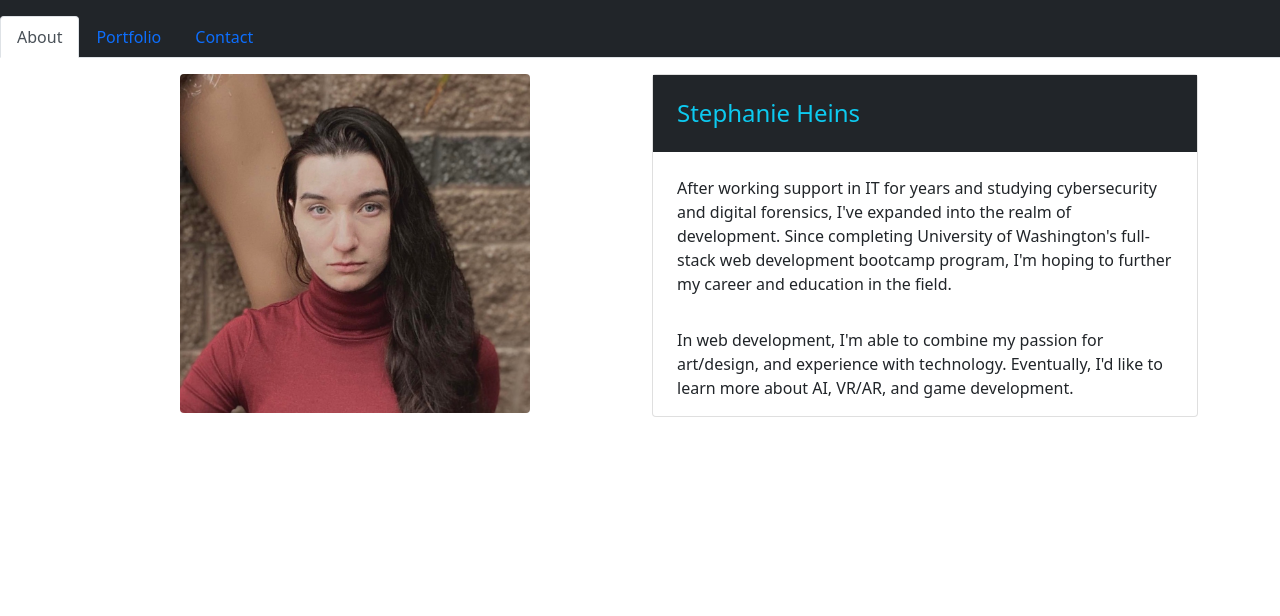
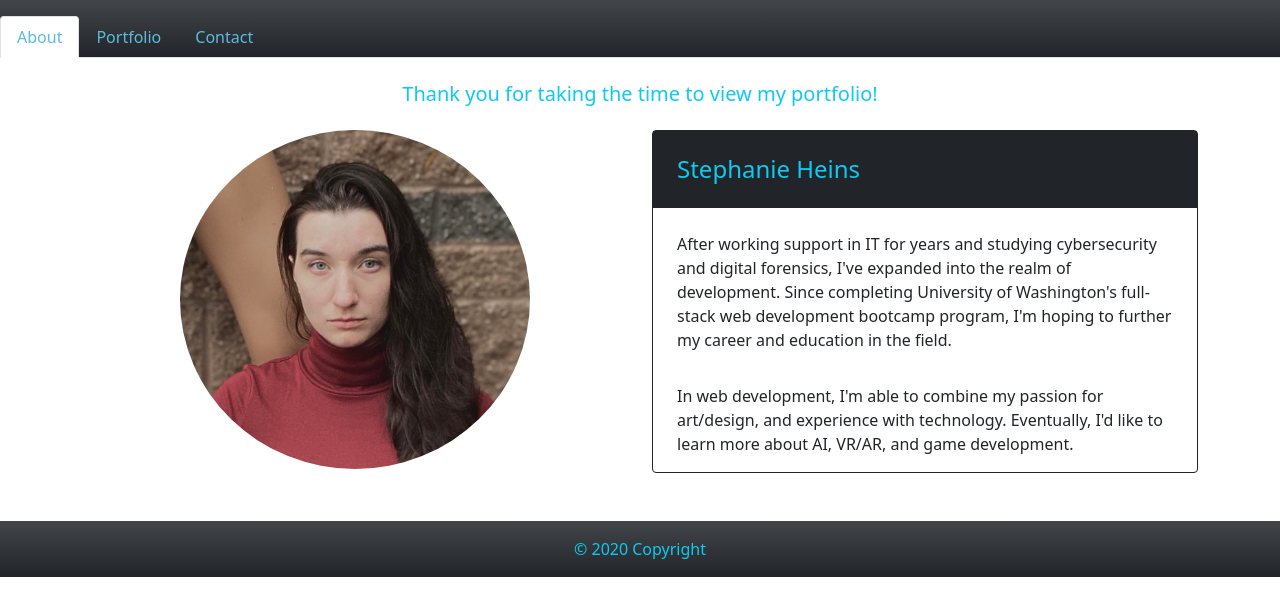
Before and after one commit to StephanieHeins/CurrentPortfolio, a React (Create React App) app: page / in a window 1280 px wide. Shown: the top 616 px of the page. Built offline with nearby package versions, Linux system fonts and the light colour scheme.

Commit message:
Added more format to pages & added header and footer

```diff
--- a/src/components/NavTabs.js
+++ b/src/components/NavTabs.js
@@ -4,7 +4,7 @@ import React from 'react';
 // We assign them to their own variable names
 function NavTabs({ currentPage, handlePageChange }) {
   return (
-    <ul className="nav nav-tabs bg-dark pt-3">
+    <ul className="nav nav-tabs bg-dark bg-gradient pt-3">
       {/* <li className="nav-item">
         <a
           href="#home"
@@ -22,6 +22,7 @@ function NavTabs({ currentPage, handlePageChange }) {
           onClick={() => handlePageChange('About')}
           // Check to see if the currentPage is `About`, and if so we use the active link class from bootstrap. Otherwise, we set it to a normal nav-link
           className={currentPage === 'About' ? 'nav-link active' : 'nav-link'}
+          style={{color:'#5CBCDE'}}
         >
           About
         </a>
@@ -32,6 +33,7 @@ function NavTabs({ currentPage, handlePageChange }) {
           onClick={() => handlePageChange('Portfolio')}
           // Check to see if the currentPage is `Portfolio`, and if so we use the active link class from bootstrap. Otherwise, we set it to a normal nav-link
           className={currentPage === 'Portfolio' ? 'nav-link active' : 'nav-link'}
+          style={{color:'#5CBCDE'}}
         >
           Portfolio
         </a>
@@ -42,6 +44,7 @@ function NavTabs({ currentPage, handlePageChange }) {
           onClick={() => handlePageChange('Contact')}
           // Check to see if the currentPage is `Contact`, and if so we use the active link class from bootstrap. Otherwise, we set it to a normal nav-link
           className={currentPage === 'Contact' ? 'nav-link active' : 'nav-link'}
+          style={{color:'#5CBCDE'}}
         >
           Contact
         </a>
--- a/src/components/PortfolioContainer.js
+++ b/src/components/PortfolioContainer.js
@@ -3,6 +3,8 @@ import NavTabs from './NavTabs';
 import About from './pages/About';
 import Portfolio from './pages/Portfolio';
 import Contact from './pages/Contact';
+import Header from './pages/Header';
+import Footer from './pages/Footer';
 
 export default function PortfolioContainer() {
   const [currentPage, setCurrentPage] = useState('About');
@@ -21,11 +23,13 @@ export default function PortfolioContainer() {
   const handlePageChange = (page) => setCurrentPage(page);
 
   return (
-    <div>
+    <div className="">
       {/* We are passing the currentPage from state and the function to update it */}
       <NavTabs currentPage={currentPage} handlePageChange={handlePageChange} />
       {/* Here we are calling the renderPage method which will return a component  */}
+      <Header />
       {renderPage()}
+      <Footer />
     </div>
   );
 }
--- a/src/components/pages/About.js
+++ b/src/components/pages/About.js
@@ -9,14 +9,14 @@ export default function About() {
       <div className="row">
         <div className="col-md">
           <img
-            className="img-responsive rounded center-block d-block mx-auto"
+            className="img-responsive rounded center-block d-block mx-auto rounded-circle"
             style={{width: 350}}
             src={Headshot1}
             alt="Headshot"
             />
         </div>
         <div className="col-md">
-          <div className="card">
+          <div className="card border border-dark rounded">
             <div className="card-title py-4 px-4 h4 bg-dark text-info">
               Stephanie Heins
             </div>
--- a/src/components/pages/Contact.js
+++ b/src/components/pages/Contact.js
@@ -57,14 +57,14 @@ function Contact() {
 
       <div className="container">
 
-      <div class="columns my-5">
+      <div class="columns my-4">
         <div class="row justify-content-center">
           <div class="col-sm">
           </div>
 
           <div class="col-6">
             <div className="text-center">
-              <div className="my-3 h4">
+              <div className="mb-3 h4">
                 <a className="text-info" href="https://github.com/StephanieHeins">Github</a>
               </div>
               <div className="mt-3 mb-4 h4">
@@ -97,7 +97,7 @@ function Contact() {
             <div class="row justify-content-center my-4">
               <button
                 type="submit"
-                class="btn btn-dark"
+                class="btn btn-dark text-info"
                 style={{width:100}}
                 >Submit
                 </button>
--- a/src/components/pages/Footer.js
+++ b/src/components/pages/Footer.js
@@ -0,0 +1,14 @@
+import React from 'react';
+
+export default function Footer() {
+    return (
+     <div>
+        <footer class="page-footer font-small text-info bg-dark bg-gradient mt-5">
+            <div class="footer-copyright text-center py-3">
+                © 2020 Copyright
+            </div>
+        </footer>
+
+     </div>
+    );
+}
--- a/src/components/pages/Header.js
+++ b/src/components/pages/Header.js
@@ -1,7 +1,13 @@
 import React from 'react';
 
-export default function Home() {
+export default function Header() {
     return (
+     <div>
 
+        <div className="text-center my-4 h5 text-info">
+            Thank you for taking the time to view my portfolio!
+        </div>
+
+     </div>
     );
 }
--- a/src/components/pages/Portfolio.js
+++ b/src/components/pages/Portfolio.js
@@ -52,7 +52,7 @@ export default function Portfolio() {
 <div className="container">
     <div className="row justify-content-center">
       <div
-        class="card my-5"
+        class="card my-5 border border-dark rounded"
         style={{width: 500}}
       >
       <div class="card-body">
@@ -65,9 +65,10 @@ export default function Portfolio() {
         src={project.image}
         alt="dog"
       />
-      <div class="card-body text-center bg-dark">
-        <a href={project.livelink} class="card-link text-info">Live Link</a>
-        <a href={project.repo} class="card-link text-info">Github Repo</a>
+
+      <div class="card-body text-center">
+        <a href={project.livelink} class="btn btn-dark text-info mx-3" style={{width:180}}>Live Link</a>
+        <a href={project.repo} class="btn btn-dark text-info mx-3" style={{width:180}}>Github Repo</a>
       </div>
     </div>
   </div>
```
